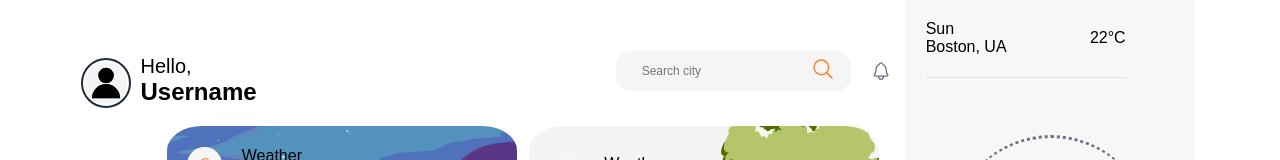
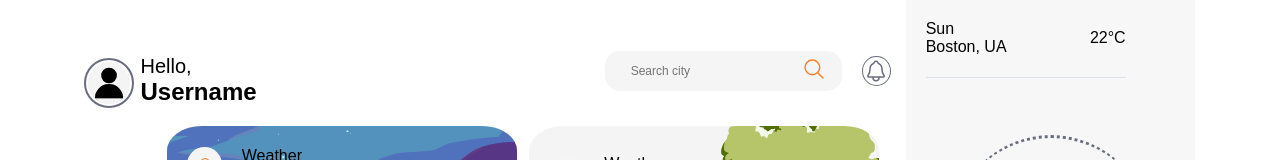
Before and after one commit to 4iTeRiNo/Weather-Web-App, a React (Vite) app: page / in a window 1280 px wide. Shown: the top 160 px of the page. Built offline with nearby package versions, Linux system fonts and the light colour scheme.

Commit message:
добавил новые стили изменил старые у компонента navigate

```diff
--- a/src/components/Avatar/Avatar.module.css
+++ b/src/components/Avatar/Avatar.module.css
@@ -16,13 +16,12 @@
     top: -4px;
     left: -4px;
     border-radius: 50%;
-    border: 2px solid var(--color-text-main);
-    /* background: var(----color-text-grey); */
+    border: 2px solid var(--color-text-grey);
     background-size: contain;
     z-index: 1;
 }
 
-.AvatarBorderBox {
+.avatarBorderBox {
     position: absolute;
     top: 2px;
     left: 2px;
--- a/src/components/Avatar/Avatar.tsx
+++ b/src/components/Avatar/Avatar.tsx
@@ -31,7 +31,7 @@ export const Avatar = () => {
             style={{width: sizeWrapper, height: sizeWrapper}}
           >
             <div
-              className='AvatarBorderBox'
+              className='avatarBorderBox'
               style={{width: sizeBox, height: sizeBox}}
             />
           </div>
--- a/src/components/Header/Header.module.css
+++ b/src/components/Header/Header.module.css
@@ -48,6 +48,7 @@ h1 {
 
 .searchForm {
     display: flex;
+    position: relative;
     flex-direction: row;
     flex-wrap: nowrap;
     align-items: center;
@@ -95,6 +96,19 @@ h1 {
     cursor: pointer;
 }
 
+.border {
+    display: flex;
+    position: relative;
+    width: 35px;
+    height: 30px;
+    align-items: center;
+    justify-content: center;
+    border-radius: 50%;
+    border: 1px solid var(--color-text-grey);
+    background-size: contain;
+    z-index: 1;
+}
+
 .notification {
     color: var(--color-text-grey);
     width: 24px;
--- a/src/components/Header/Header.tsx
+++ b/src/components/Header/Header.tsx
@@ -33,7 +33,9 @@ export const Header = () => {
               <SearchIcon />
             </label>
           </div>
-          <NotificationIcon />
+          <div className={styles.border}>
+            <NotificationIcon />
+          </div>
         </form>
       </section>
     </header>
--- a/src/components/Navigation/Navigation.module.css
+++ b/src/components/Navigation/Navigation.module.css
@@ -4,6 +4,7 @@
     height: 100%;
     padding-top: 20px;
     flex-direction: column;
+    align-items: center;
     justify-content: center;
     margin: auto 0;
 }
```
Also changed, not shown: src/assets/svg/navigate/logInOut.svg.
